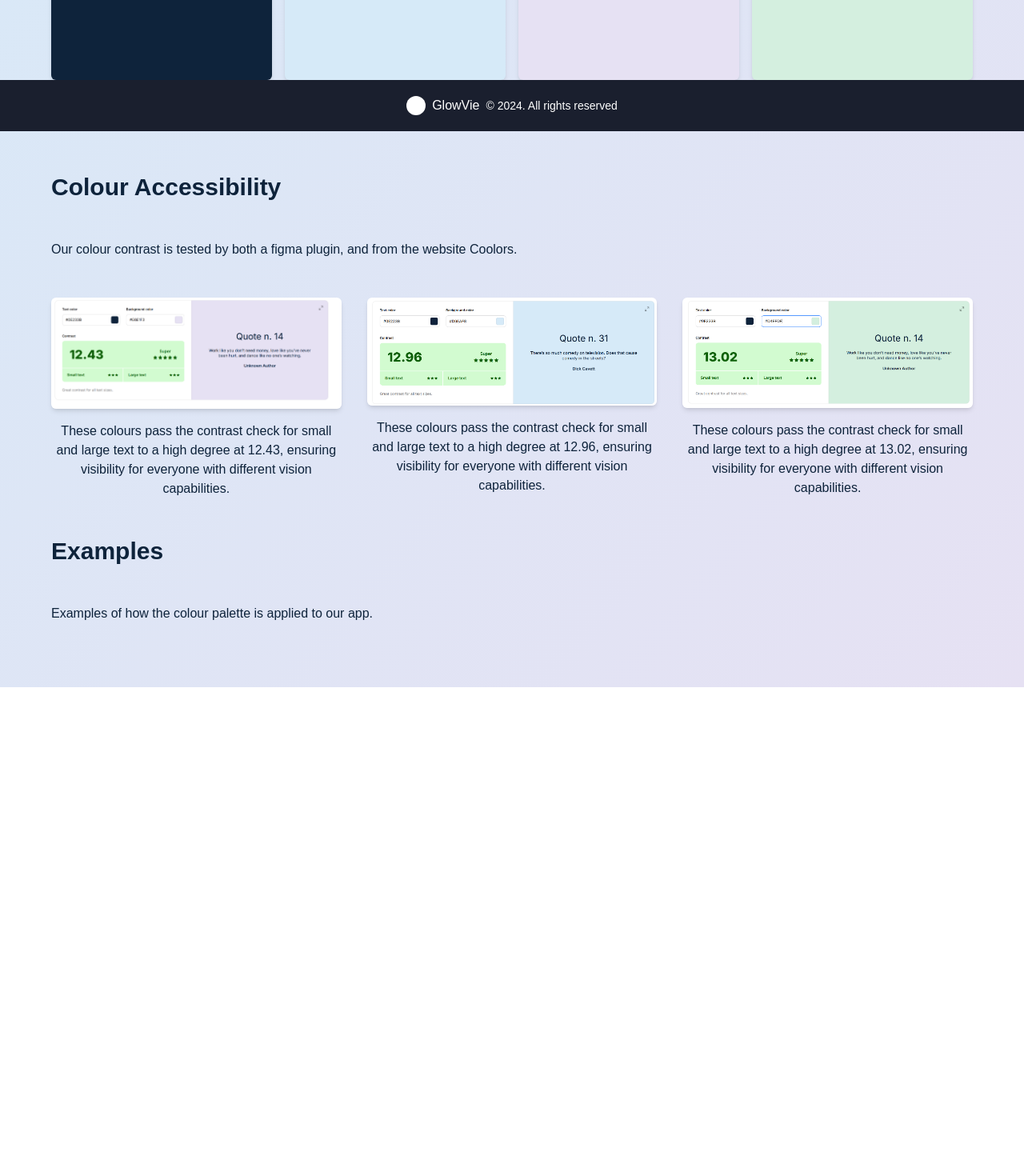
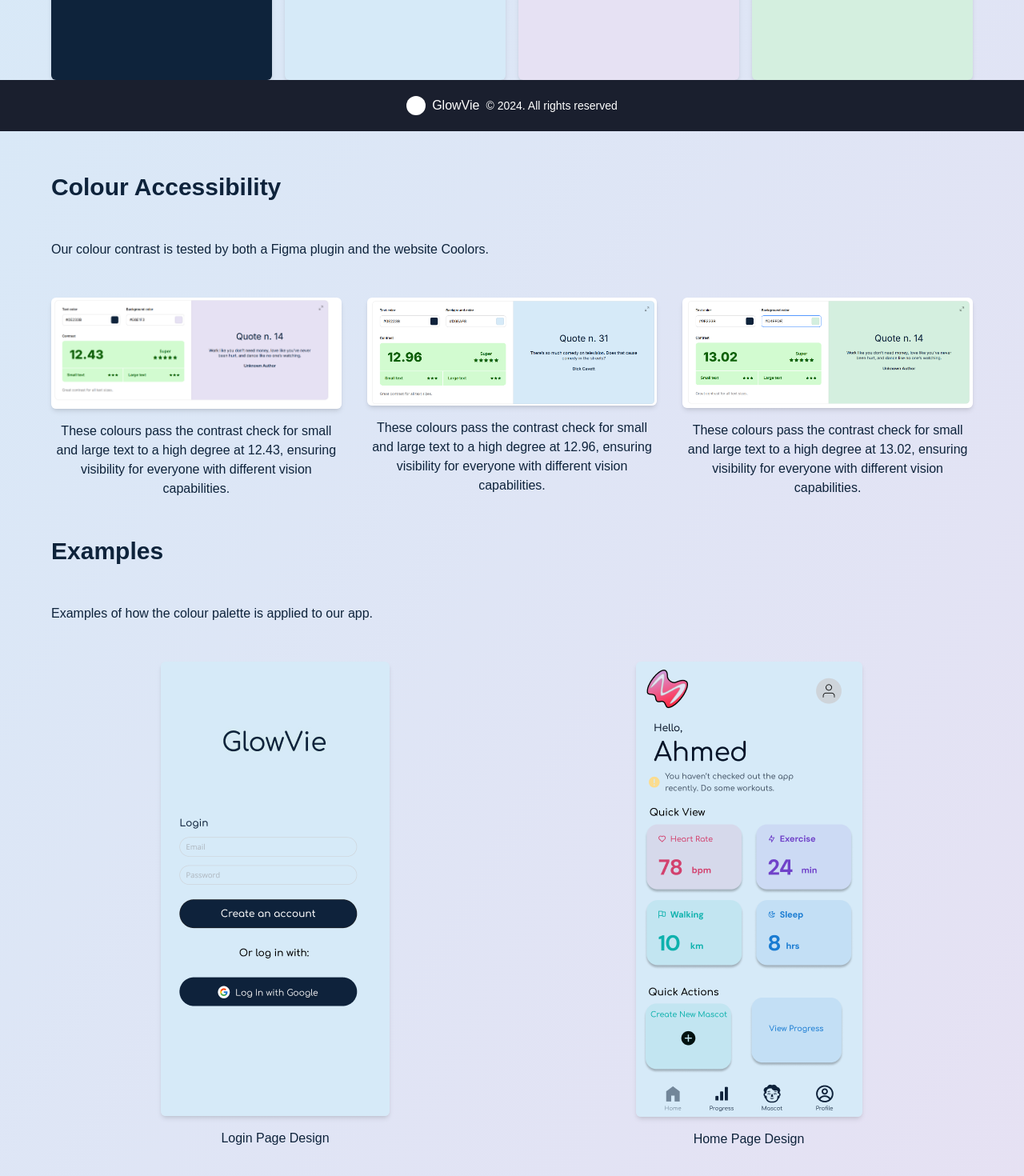
Before and after one commit to AhmedCalif/GlowVie-StyleGuide, a Next.js app: page /colours in a window 1280 px wide. Shown: the part 636-2106 px from the top of the page at 80% size. Before the commit the page ends 1495 px from the top, so only its background shows below. Built offline with nearby package versions, Linux system fonts and the light colour scheme.

Commit message:
update w examples

```diff
--- a/src/components/Colours.tsx
+++ b/src/components/Colours.tsx
@@ -6,6 +6,8 @@
 import lavenderComparison from "./images/lavender_comparison.png";
 import mintComparison from "./images/mint_comparison.png";
 import skyComparison from "./images/sky_comparison.png";
+import loginExample from "./images/login_example.png";
+import homeExample from "./images/home_example.png";
 
 export function Colours() {
   const navItems = [
@@ -18,11 +20,11 @@
 
   const LogoSVG = () => (
     <svg xmlns="http://www.w3.org/2000/svg" viewBox="0 0 200 200" className="w-full h-full">
-      <circle cx="100" cy="100" r="90" fill="#0E233B"/>
+      <circle cx="100" cy="100" r="90" fill="#0E233B" />
       <path d="M100 140 C100 140 60 110 60 80C60 60 75 50 90 50C95 50 100 52 100 52C100 52 105 50 110 50C125 50 140 60 140 80C140 110 100 140 100 140Z"
-            fill="#D6EAF8" stroke="#E6E1F3" strokeWidth="3"/>
-      <circle cx="75" cy="75" r="5" fill="#D4EFDF"/>
-      <circle cx="125" cy="75" r="5" fill="#D4EFDF"/>
+            fill="#D6EAF8" stroke="#E6E1F3" strokeWidth="3" />
+      <circle cx="75" cy="75" r="5" fill="#D4EFDF" />
+      <circle cx="125" cy="75" r="5" fill="#D4EFDF" />
     </svg>
   );
 
@@ -48,6 +50,11 @@
     },
   ];
 
+  const exampleImages = [
+    { img: loginExample, alt: "Login Example", text: "Login Page Design" },
+    { img: homeExample, alt: "Home Example", text: "Home Page Design" }
+  ];
+
   return (
     <div className="flex flex-col min-h-screen bg-gradient-to-br from-[#D6EAF8] to-[#E6E1F3]">
       <nav className="px-6 py-4 bg-[#0E233B] backdrop-blur-sm fixed w-full z-50 shadow-sm">
@@ -58,7 +65,6 @@
             </div>
             <span className="font-bold text-xl text-[#D6EAF8]">GlowVie</span>
           </Link>
-
           <div className="flex-wrap gap-8 hidden md:flex">
             {navItems.map((item) => (
               <div key={item.href}>
@@ -98,9 +104,8 @@
           </div>
           <h2 className="md:text-3xl font-bold text-[#0E233B] inset-x-px">Colour Accessibility</h2>
           <p className="text-[#0E233B] text-l">
-                Our colour contrast is tested by both a figma plugin, and from the website Coolors.
-            </p>
-          {/* Accessibility Comparison Section */}
+            Our colour contrast is tested by both a Figma plugin and the website Coolors.
+          </p>
           <div className="grid grid-cols-1 md:grid-cols-3 gap-8">
             {contrastImages.map((item, index) => (
               <div key={index} className="flex flex-col items-center text-center space-y-4">
@@ -111,8 +116,16 @@
           </div>
           <h2 className="md:text-3xl font-bold text-[#0E233B] inset-x-px">Examples</h2>
           <p className="text-[#0E233B] text-l">
-                Examples of how the colour palette is applied to our app.
-            </p>
+            Examples of how the colour palette is applied to our app.
+          </p>
+          <div className="grid grid-cols-1 md:grid-cols-2 gap-8">
+            {exampleImages.map((example, index) => (
+              <div key={index} className="flex flex-col items-center text-center space-y-4">
+                <Image src={example.img} alt={example.alt} className="rounded-md shadow-md" />
+                <p className="text-[#0E233B] text-base">{example.text}</p>
+              </div>
+            ))}
+          </div>
         </div>
       </main>
 
```
Also changed, not shown: src/components/images/home_example.png (added), src/components/images/login_example.png (added).
